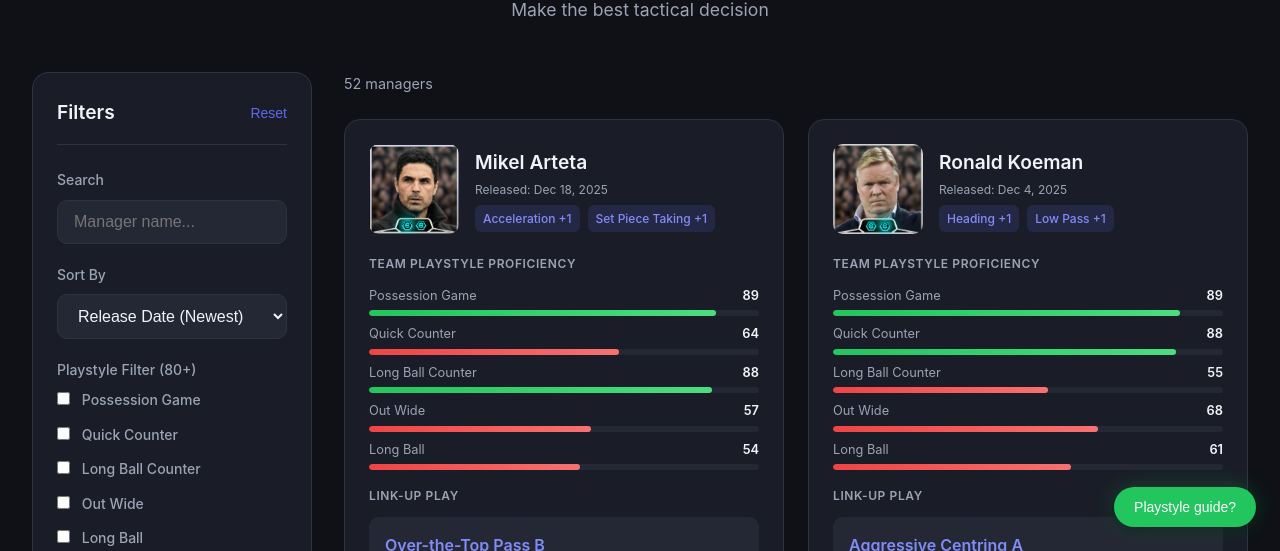
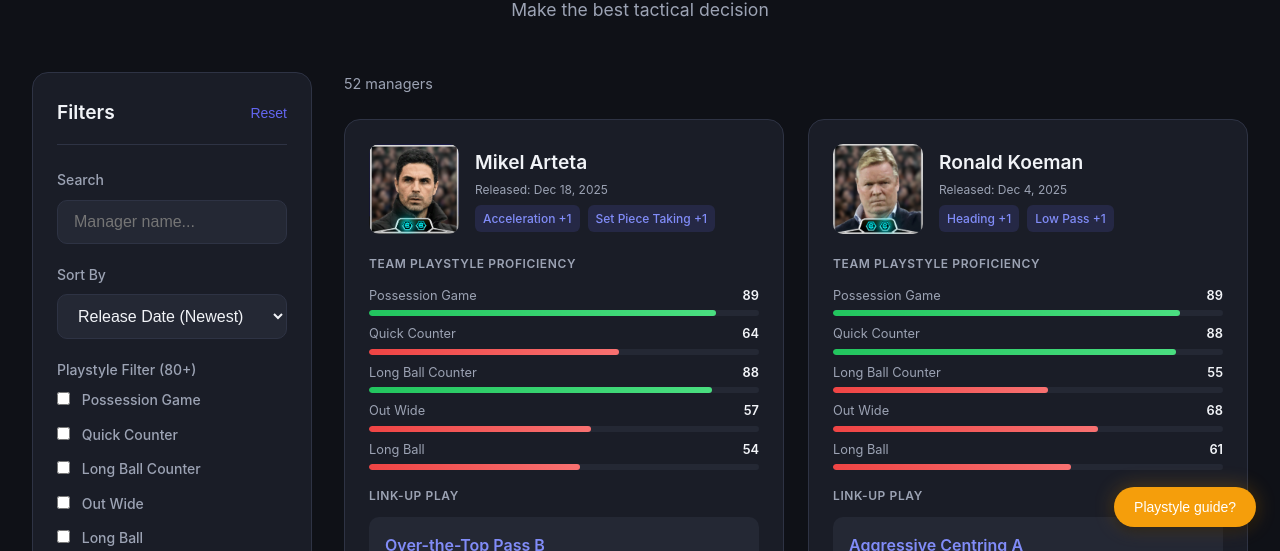
Before and after one commit to amine250/efootball-managers, a plain HTML site: page index.html in a window 1280 px wide. Shown: the part 249-800 px from the top of the page. Drawn offline with Linux system fonts and the light colour scheme.

Commit message:
Update playstyle guide button colors and shadow effects for improved visibility

```diff
--- a/css/styles.css
+++ b/css/styles.css
@@ -415,7 +415,7 @@
   position: fixed;
   bottom: 1.5rem;
   right: 1.5rem;
-  background: #22c55e;
+  background: #f59e0b;
   color: white;
   border: none;
   border-radius: 2rem;
@@ -423,15 +423,15 @@
   font-size: 0.875rem;
   font-weight: 500;
   cursor: pointer;
-  box-shadow: var(--shadow-md), 0 0 20px rgba(34, 197, 94, 0.3);
+  box-shadow: var(--shadow-md), 0 0 20px rgba(245, 158, 11, 0.3);
   transition: background var(--transition), transform var(--transition), box-shadow var(--transition);
   z-index: 100;
 }
 
 .playstyle-guide-btn:hover {
-  background: #4ade80;
+  background: #fbbf24;
   transform: translateY(-2px);
-  box-shadow: var(--shadow-md), 0 0 25px rgba(74, 222, 128, 0.4);
+  box-shadow: var(--shadow-md), 0 0 25px rgba(251, 191, 36, 0.4);
 }
 
 /* Playstyle Guide Popup */
```
